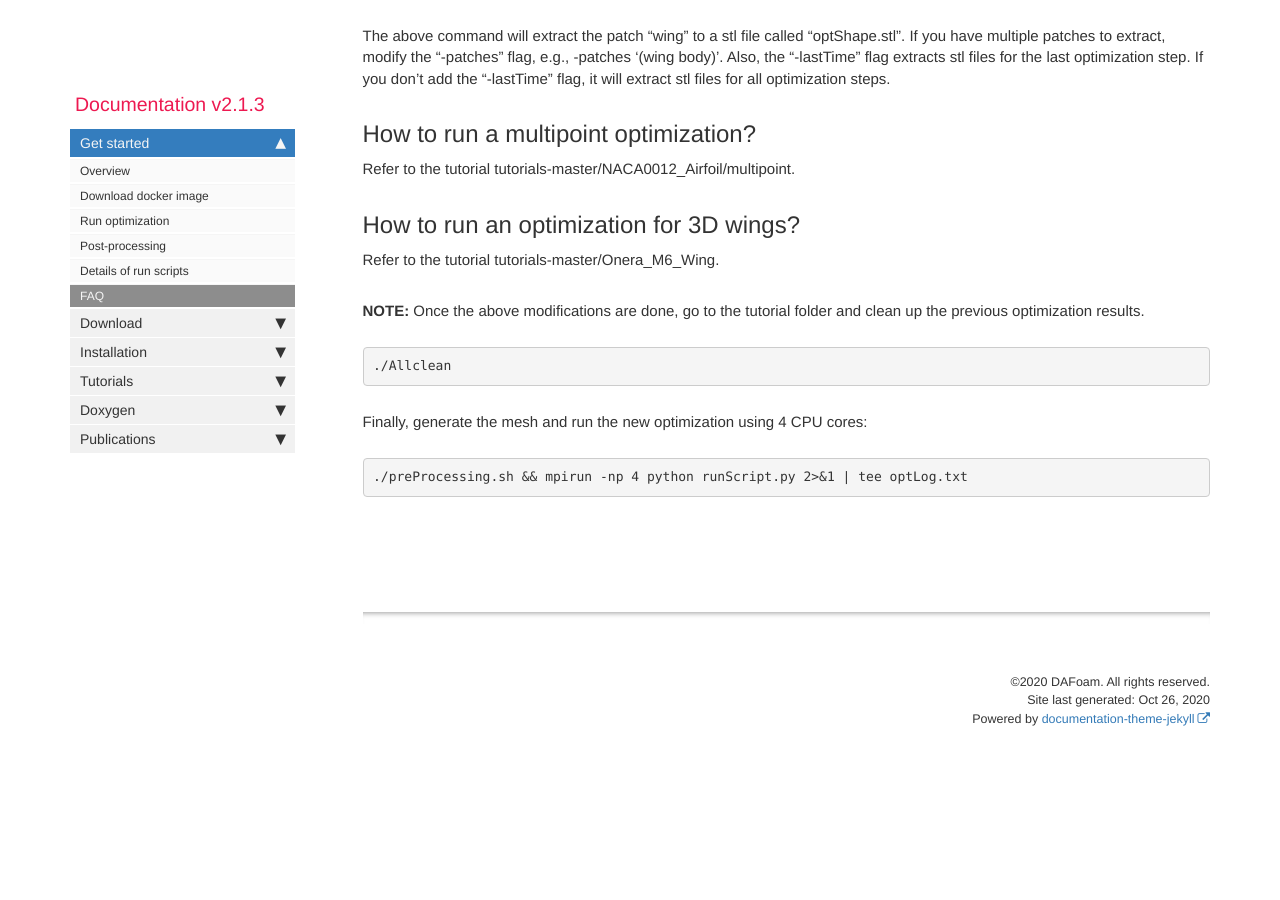
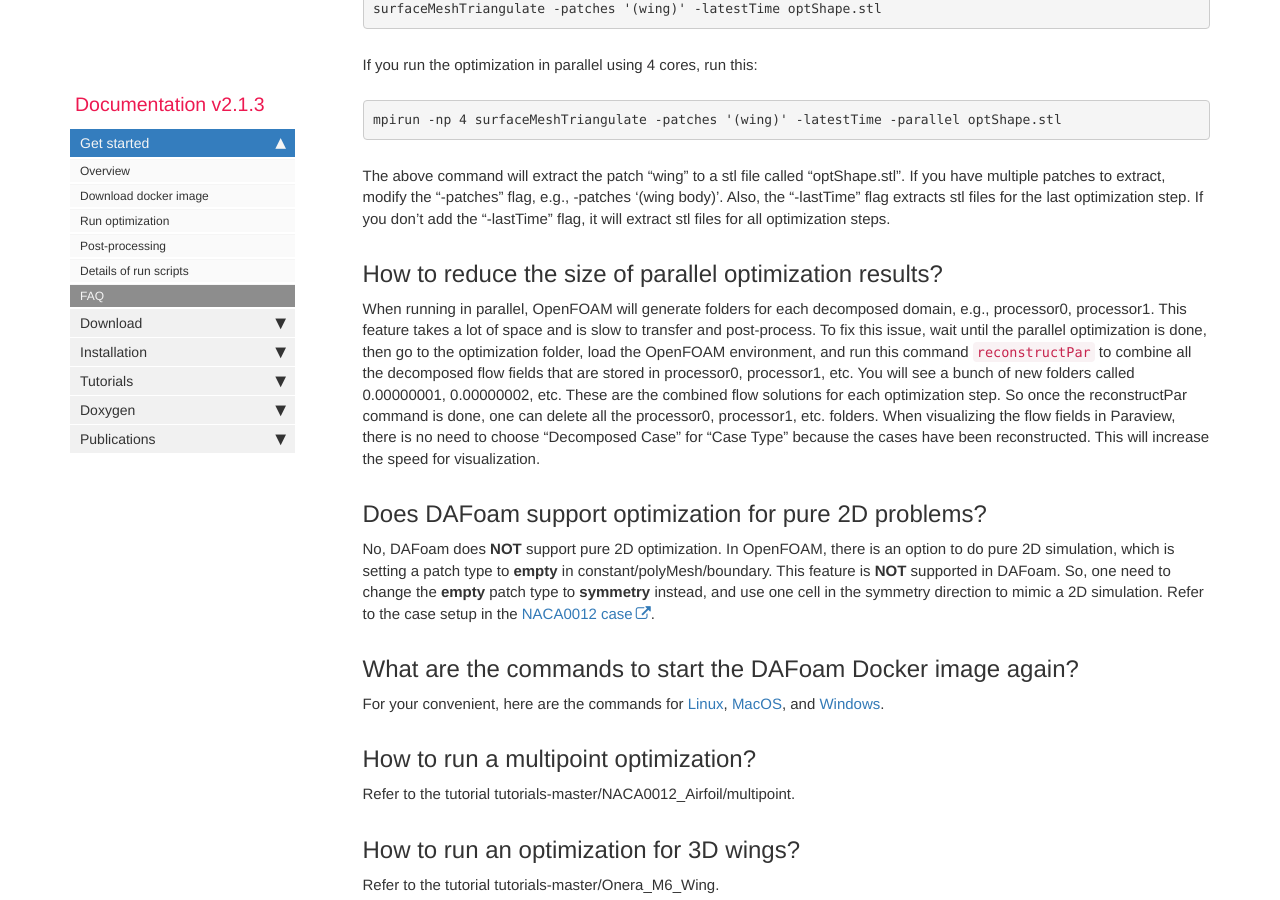
Before and after one commit to DAFoam/DAFoam.github.io, a Jekyll site: the page built from pages/mydoc/mydoc_get_started_faq.md, in a window 1280 px wide and 900 px high, scrolled down 2123 px. Built offline with Jekyll 4.4.1, drawn with Linux system fonts in a browser that asks for light colours; comment, search, counter and statistics services are not loaded; before the commit the page ends 2902 px from its top, so only the background shows below that; some of the changed text lies outside the part shown.

Commit message:
content update

```diff
--- a/pages/mydoc/mydoc_get_started_faq.md
+++ b/pages/mydoc/mydoc_get_started_faq.md
@@ -65,6 +65,18 @@ mpirun -np 4 surfaceMeshTriangulate -patches '(wing)' -latestTime -parallel optS
 
 The above command will extract the patch "wing" to a stl file called "optShape.stl". If you have multiple patches to extract, modify the "-patches" flag, e.g., -patches '(wing body)'. Also, the "-lastTime" flag extracts stl files for the last optimization step. If you don't add the "-lastTime" flag, it will extract stl files for all optimization steps.
 
+## How to reduce the size of parallel optimization results?
+
+When running in parallel, OpenFOAM will generate folders for each decomposed domain, e.g., processor0, processor1. This feature takes a lot of space and is slow to transfer and post-process. To fix this issue, wait until the parallel optimization is done, then go to the optimization folder, load the OpenFOAM environment, and run this command `reconstructPar` to combine all the decomposed flow fields that are stored in processor0, processor1, etc. You will see a bunch of new folders called 0.00000001, 0.00000002, etc. These are the combined flow solutions for each optimization step. So once the reconstructPar command is done, one can delete all the processor0, processor1, etc. folders. When visualizing the flow fields in Paraview, there is no need to choose "Decomposed Case" for "Case Type" because the cases have been reconstructed. This will increase the speed for visualization.
+
+## Does DAFoam support optimization for pure 2D problems?
+
+No, DAFoam does **NOT** support pure 2D optimization. In OpenFOAM, there is an option to do pure 2D simulation, which is setting a patch type to **empty** in constant/polyMesh/boundary. This feature is **NOT** supported in DAFoam. So, one need to change the **empty** patch type to **symmetry** instead, and use one cell in the symmetry direction to mimic a 2D simulation. Refer to the case setup in the [NACA0012 case](https://github.com/DAFoam/tutorials/tree/master/NACA0012_Airfoil/incompressible).
+
+## What are the commands to start the DAFoam Docker image again?
+
+For your convenient, here are the commands for [Linux](mydoc_get_started_start_docker_linux.html), [MacOS](mydoc_get_started_start_docker_mac.html), and [Windows](mydoc_get_started_start_docker_windows.html).
+
 ## How to run a multipoint optimization?
 
 Refer to the tutorial tutorials-master/NACA0012_Airfoil/multipoint.
```
